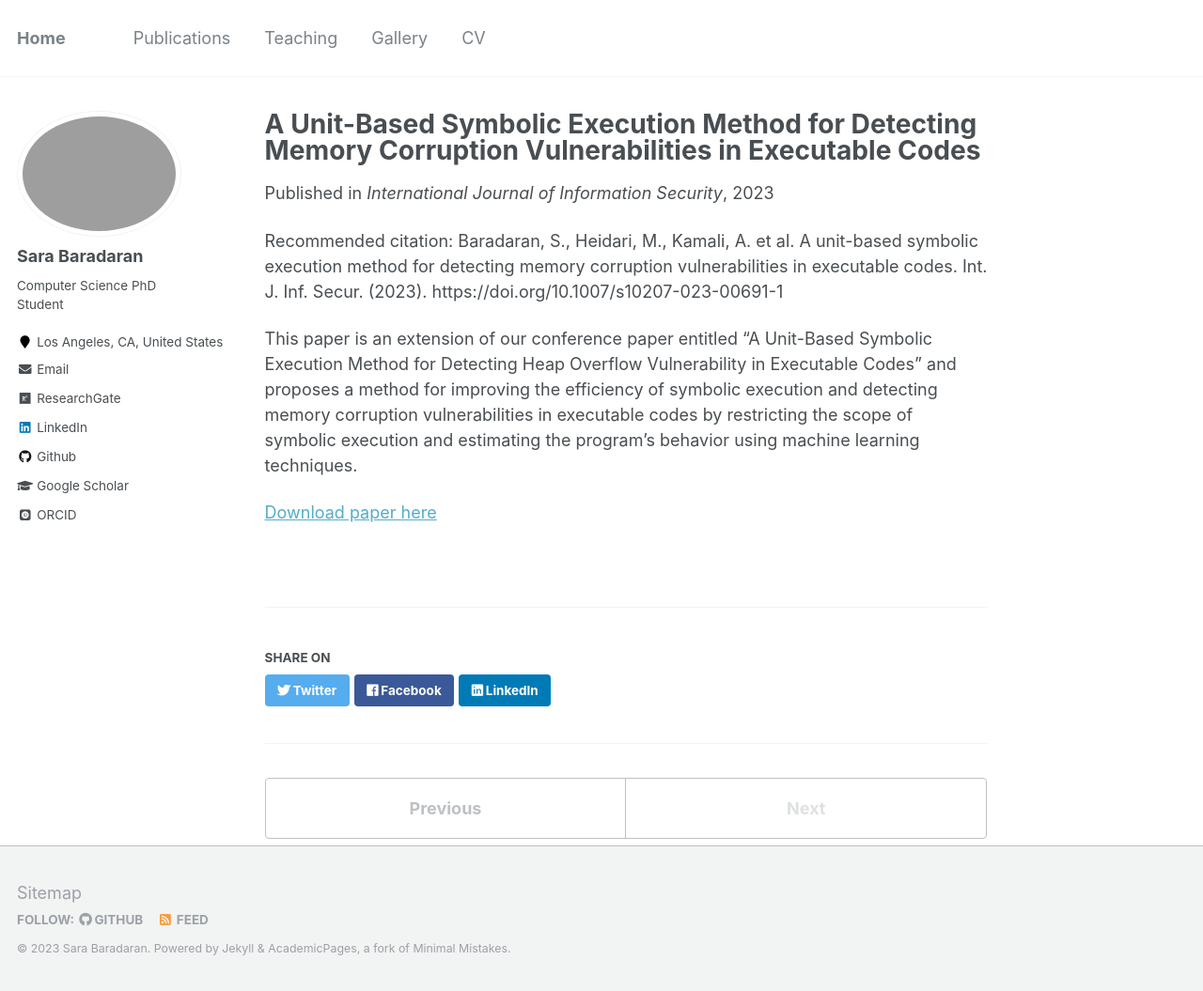
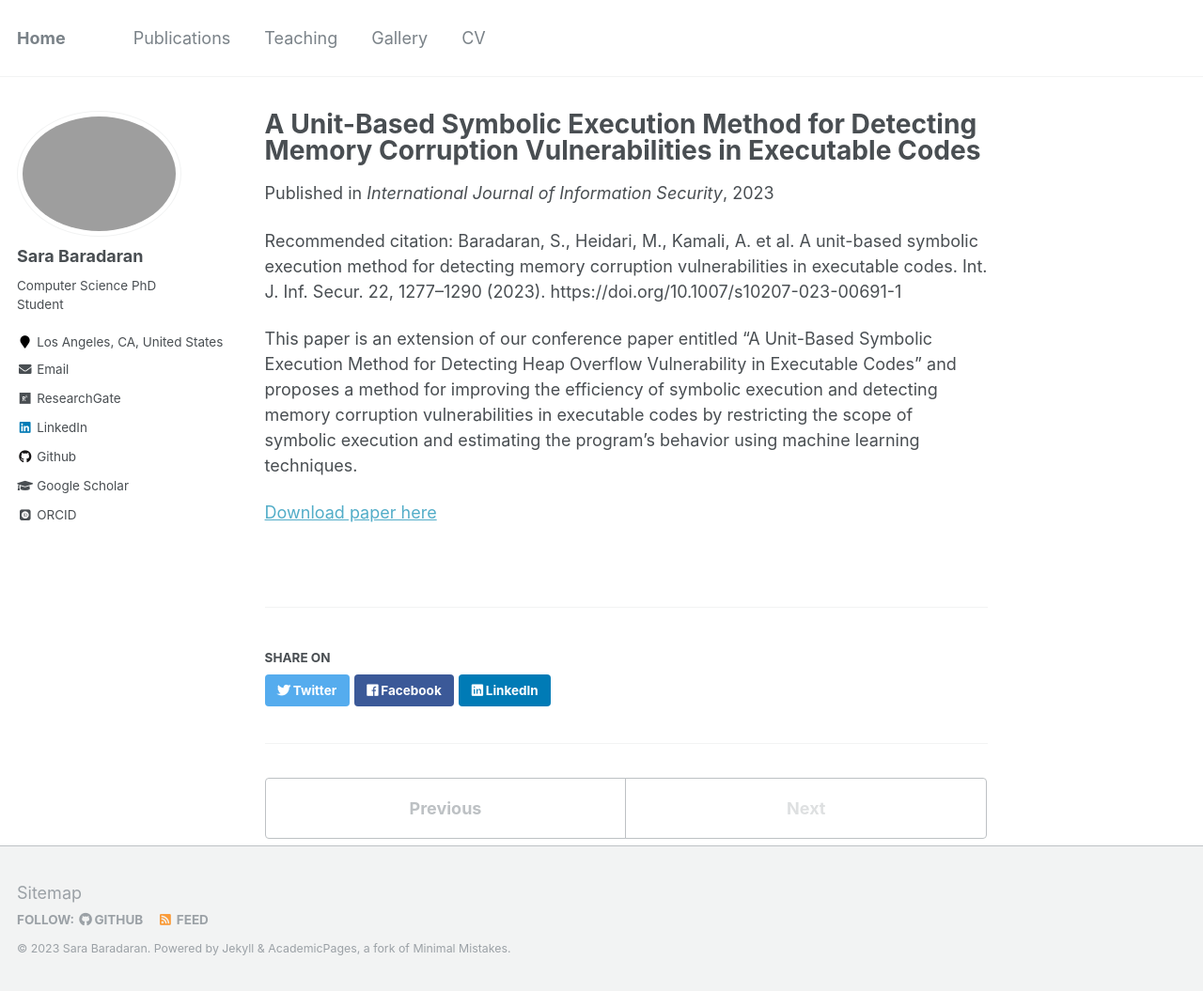
Before and after one commit to SaraBaradaran/SaraBaradaran.github.io, a Jekyll site: the page built from _publications/journal-paper.md, in a window 1280 px wide and 1055 px high. Shown: the whole window at 94% size. Built offline with Jekyll 4.4.1, drawn with Linux system fonts in a browser that asks for light colours; some web fonts are replaced.

Commit message:
Update journal-paper.md

```diff
--- a/_publications/journal-paper.md
+++ b/_publications/journal-paper.md
@@ -5,7 +5,7 @@
 date: 2023-11-01
 venue: 'International Journal of Information Security'
 
-citation: 'Baradaran, S., Heidari, M., Kamali, A. et al. A unit-based symbolic execution method for detecting memory corruption vulnerabilities in executable codes. Int. J. Inf. Secur. (2023). https://doi.org/10.1007/s10207-023-00691-1'
+citation: 'Baradaran, S., Heidari, M., Kamali, A. et al. A unit-based symbolic execution method for detecting memory corruption vulnerabilities in executable codes. Int. J. Inf. Secur. 22, 1277–1290 (2023). https://doi.org/10.1007/s10207-023-00691-1'
 ---
 This paper is an extension of our conference paper entitled "A Unit-Based Symbolic Execution Method for Detecting Heap Overflow Vulnerability in Executable Codes" and proposes a method for improving the efficiency of symbolic execution and detecting memory corruption vulnerabilities in executable codes by restricting the scope of symbolic execution and estimating the program's behavior using machine learning techniques.
 
```
